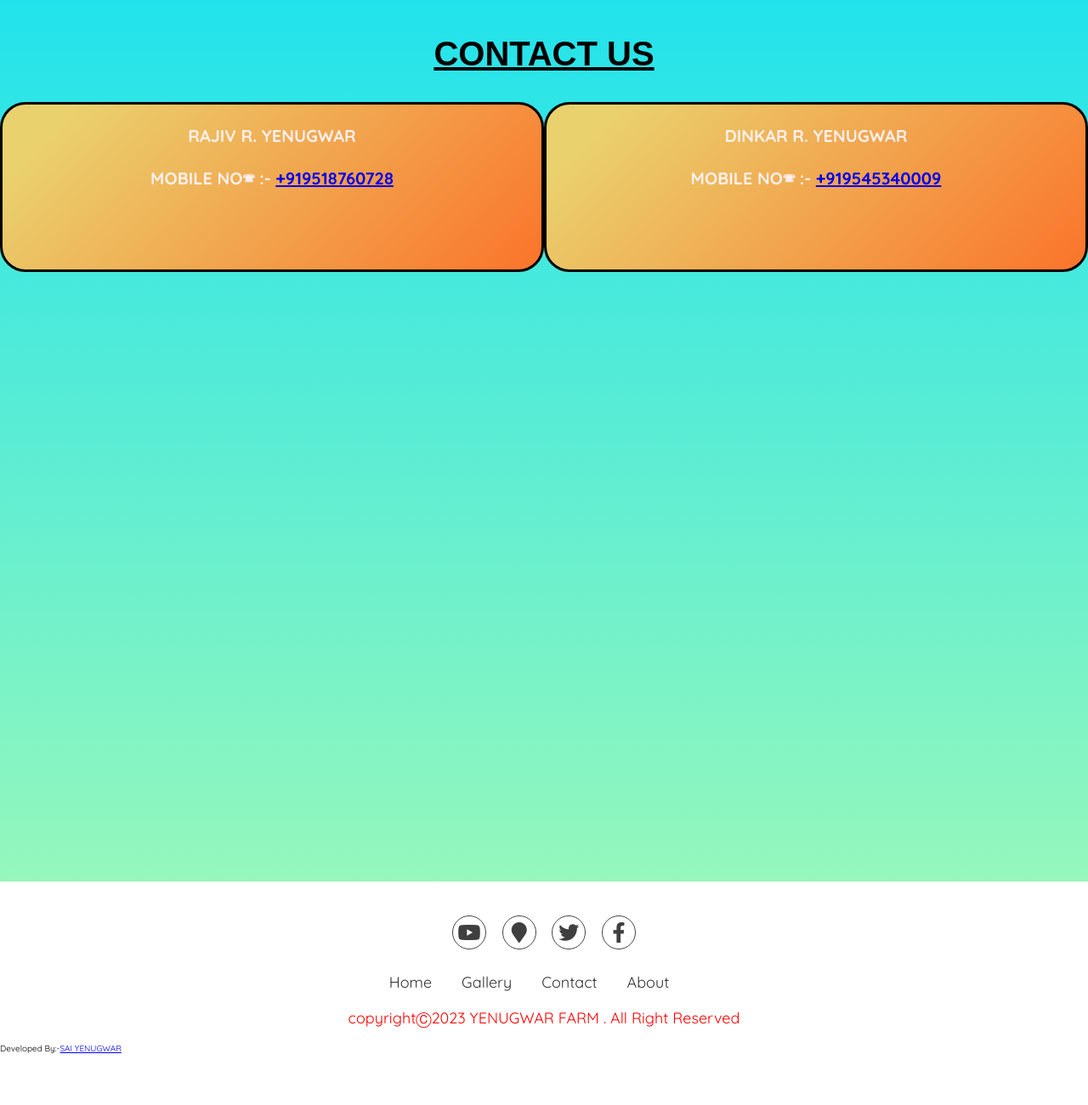
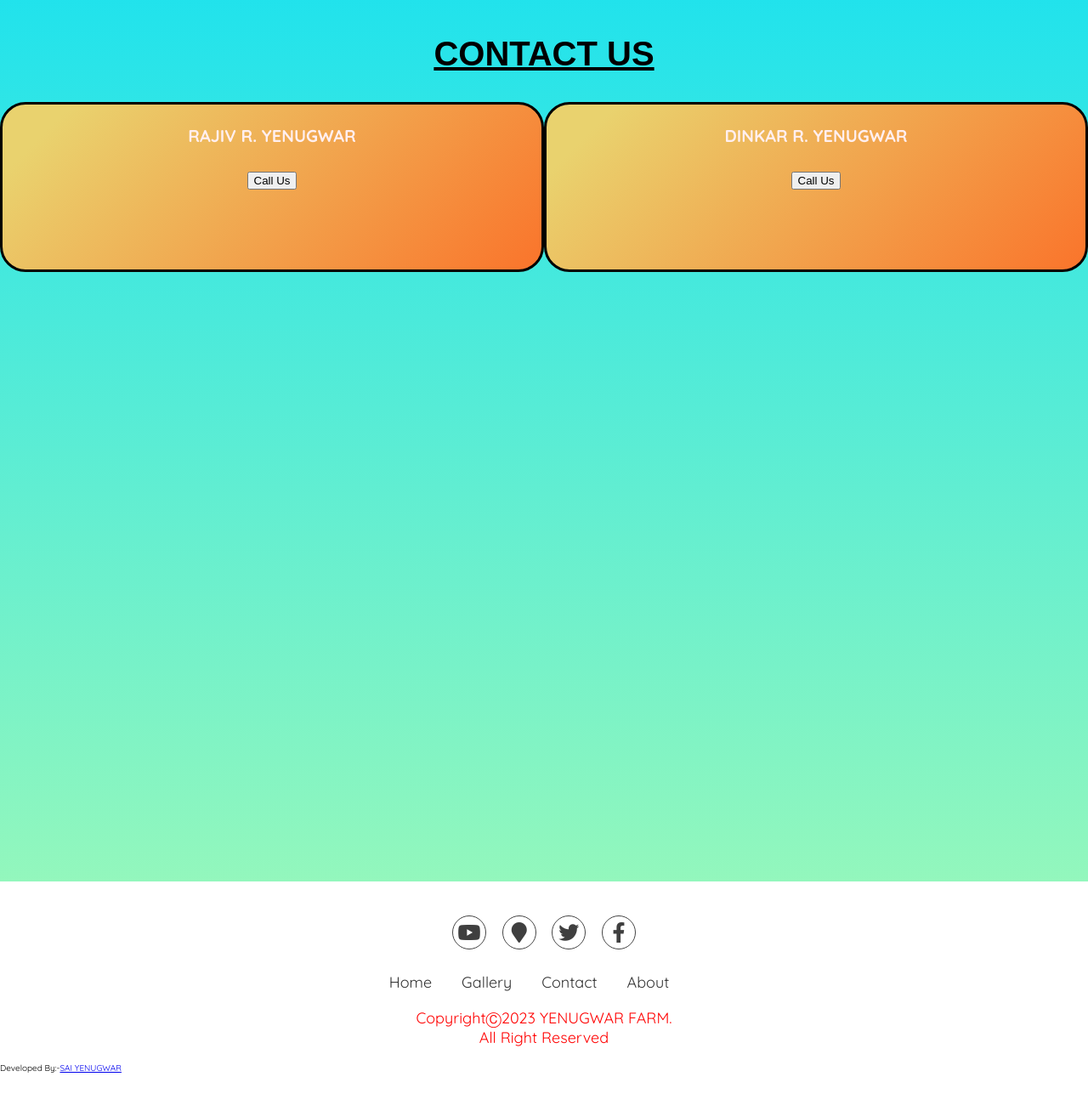
Before and after one commit to SaiYenugwar/YENUGWARFARM, a plain HTML site: page contact.html in a window 1280 px wide. Shown: the part 142-1442 px from the top of the page at 85% size. Drawn offline with nearby package versions, Linux system fonts and the light colour scheme.

Commit message:
Update contact.html

```diff
--- a/contact.html
+++ b/contact.html
@@ -18,7 +18,7 @@ referrerpolicy="no-referrer"
 
 
     <link rel="stylesheet" href="css/contact.css">
-    <link rel="icon" type="image/x-icon" href="favicon.png">
+    <link rel="icon" type="image/x-icon" href="https://drive.google.com/file/d/1K2bcQBHwFXeZTx2ZLJvzlRB5so2JrTNy/view?usp=sharing">
 </head>
 <body>
     <nav class="nav">
@@ -67,12 +67,16 @@ referrerpolicy="no-referrer"
   <div class="row">
     <div class="column" style="background-color:rgb(255, 0, 0);">
 
-      <h1>RAJIV R. YENUGWAR <br><br>MOBILE NO&#128382 :- <a href="tel:+919518760728">+919518760728</a></h1>
+      <h1>RAJIV R. YENUGWAR <br><br>
+        <!-- MOBILE NO&#128382 :- <a href="tel:+9518760728">+919518760728</a></h1> -->
+      <a href="tel:+919518760728"><button>Call Us</button></a>
 
 
     </div>
     <div class="column" style="background-color:rgb(255, 0, 0);">
-      <h1>DINKAR R. YENUGWAR <br><br>MOBILE NO&#128382 :- <a href="tel:+919545340009">+919545340009</a></h1>
+      <h1>DINKAR R. YENUGWAR <br><br>
+        <!-- MOBILE NO&#128382 :- <a href="tel:+9545340009">+919545340009</a></h1> -->
+        <a href="tel:+919545340009"><button>Call Us</button></a>
 
     </div>
   </div>
@@ -107,7 +111,7 @@ referrerpolicy="no-referrer"
         <!-- <a href="#">Privacy Policy</a> -->
       </li>
     </ul>
-    <p class="copyright">copyrightⒸ<script>document.write(new Date().getFullYear());</script> YENUGWAR FARM . All Right Reserved</p>
+    <p class="copyright">CopyrightⒸ<script>document.write(new Date().getFullYear());</script> YENUGWAR FARM. <br>All Right Reserved</p>
     <p1>Developed By:-<a href="https://saiyenugwar.bio.link">SAI YENUGWAR</a></p1>
   </section>
 
```
